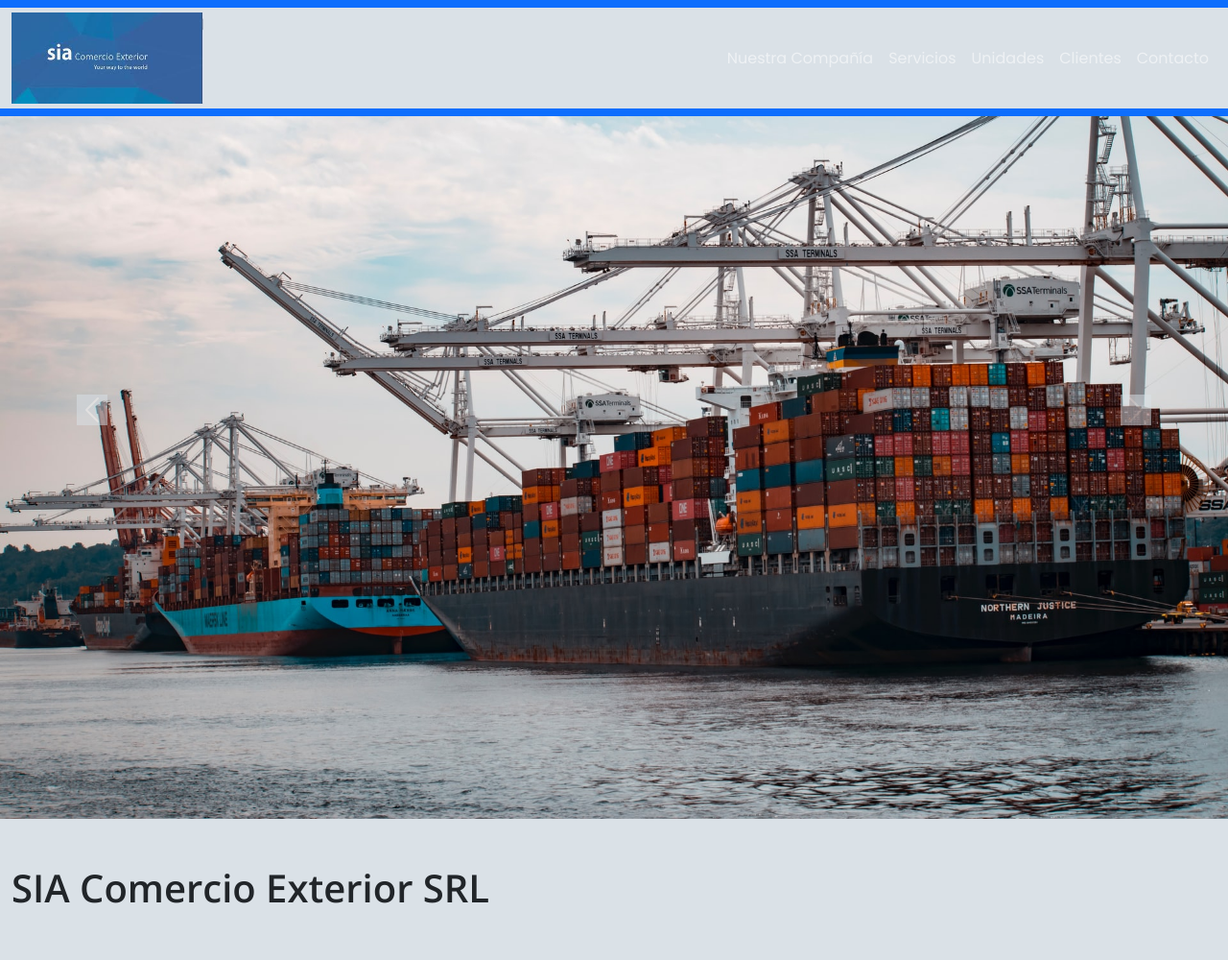
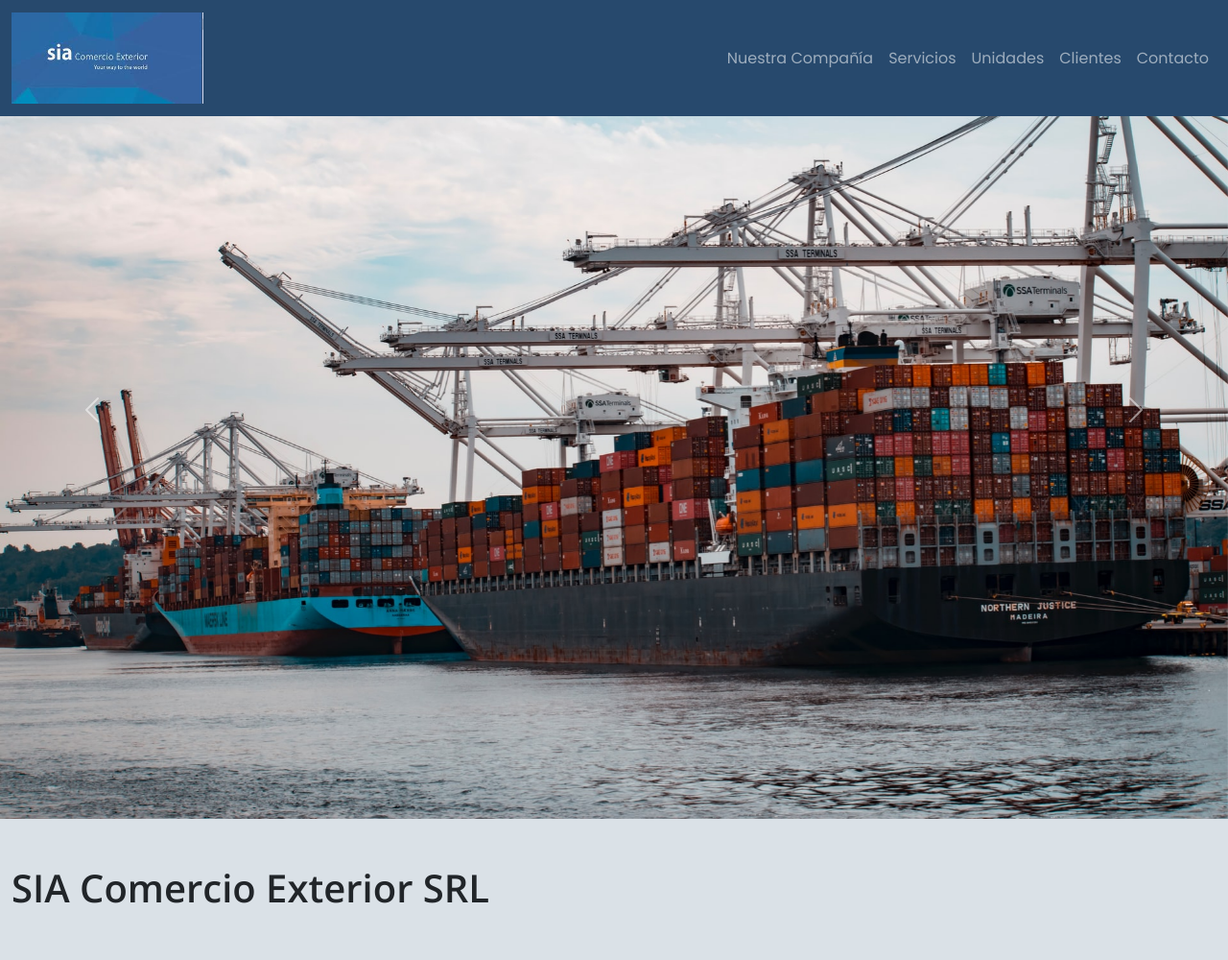
Before and after one commit to FerrariClaudio/ProyectoFinal, a website: page index.html in a window 1280 px wide. Shown: the top 1000 px of the page at 96% size. Drawn offline with nearby package versions, Linux system fonts and the light colour scheme.

Commit message:
cambio de colores en el nav y el main

```diff
--- a/index.html
+++ b/index.html
@@ -28,7 +28,7 @@
 
     <header>
         <!-- NABVAR -->
-        <nav class="navbar navbar-expand-md fixed-top navbar-dark bg-primary">
+        <nav class="navbar navbar-expand-md fixed-top navbar-dark">
             <div class="container-fluid">
 
                 <a class="navbar-brand" href="#">
@@ -41,7 +41,7 @@
                 </button>
 
                 <div class="collapse navbar-collapse" id="navbarNav">
-                    <ul class="navbar-nav ms-auto navbar-dark bg-primary">
+                    <ul class="navbar-nav ms-auto navbar-dark">
                         <li class="nav-item">
                             <a class="nav-link" href="#compania">Nuestra Compañía</a>
                         </li>
--- a/sass/_estilos-generales.scss
+++ b/sass/_estilos-generales.scss
@@ -1,14 +1,23 @@
 * {
     margin: 0;
     padding: 0;
-    background-color: $gainsboro;
-    font-family: 'Poppins', sans-serif;
 }
 
-h1, h2, h3, h4 {
+body {
+    font-family: 'Poppins', sans-serif;
+    background-color: $gainsboro;
+
+    .navbar {
+        background-color: $indigo-dye;
+
+    }
+
+    h1, h2, h3, h4 {
 
         font-family: 'Open Sans', sans-serif;
         font-weight: 600;
         padding-top: 3rem;
         padding-bottom: 3rem;
+    }
+
 }
--- a/sass/_parallax.scss
+++ b/sass/_parallax.scss
@@ -11,9 +11,10 @@
 
   }
   /*PARALLAX DIVs FOTOS*/
-  #gruas{
-      background-image: url("../images/gruas.jpg");
+#gruas{
+    background-image: url("../images/gruas.jpg");
 }
+
 #camion {
     background-image: url("../images/camion.jpg");
 }
```
Also changed, not shown: css/style.css, 1 other file.
